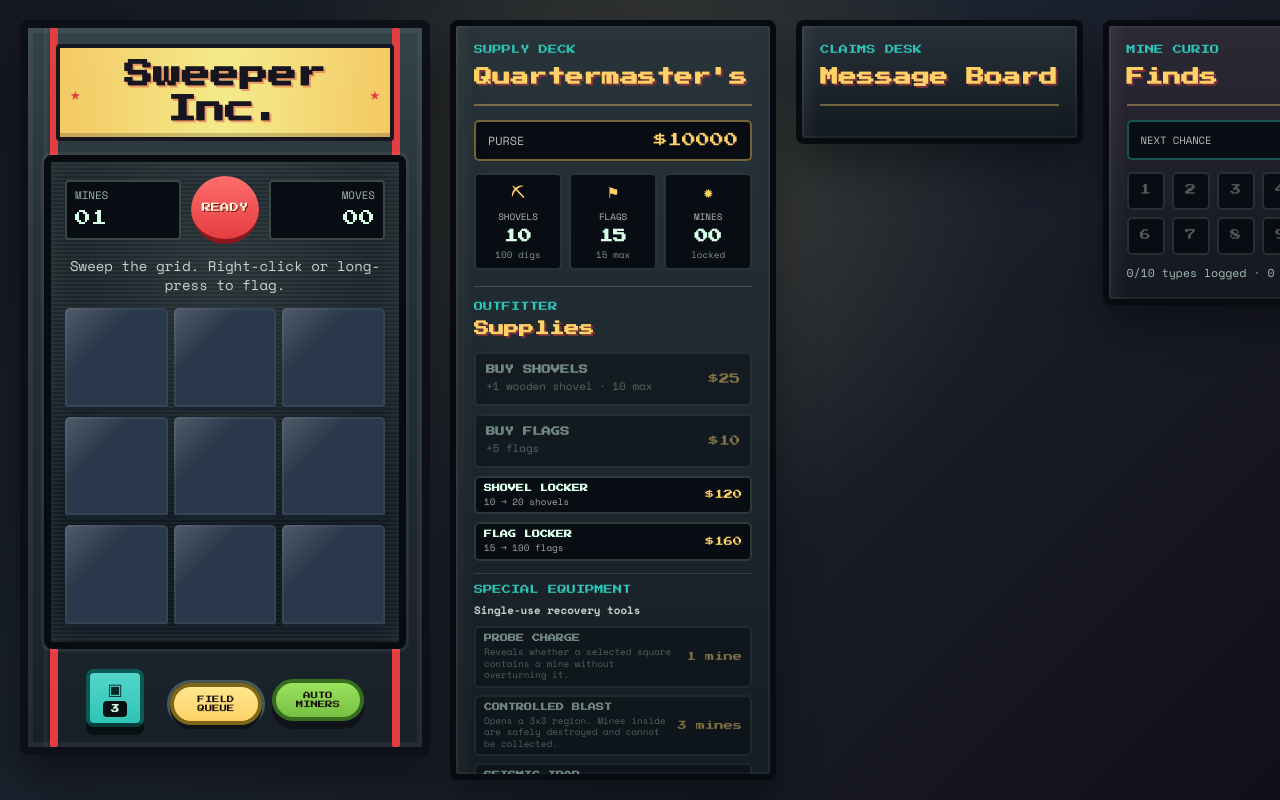
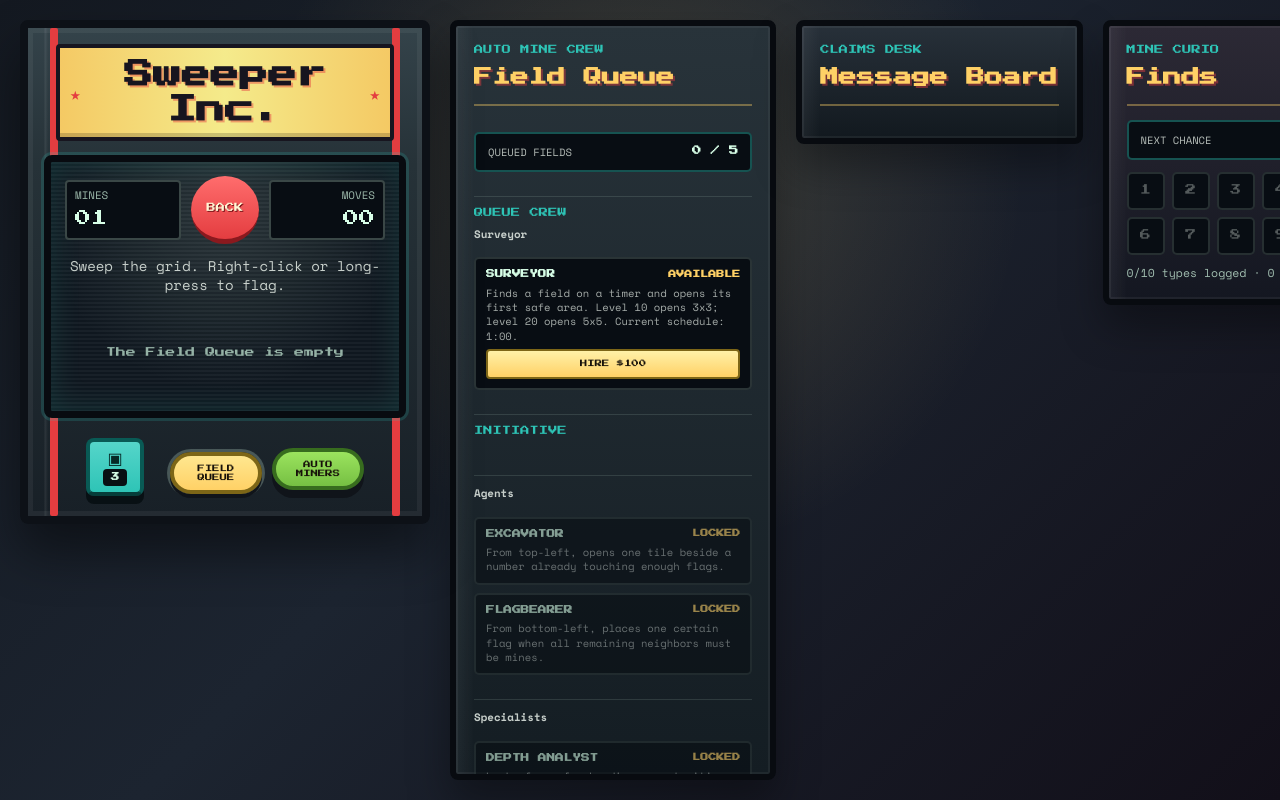
Before and after one commit to wehinson/IdleSweeo, a plain HTML site: page index.html in a window 1280 px wide. Both pictures are taken after a click on the button "FIELD QUEUE". Drawn offline with nearby package versions, Linux system fonts and the light colour scheme.

Commit message:
Fix queue navigation and cabinet scrolling

```diff
--- a/game.js
+++ b/game.js
@@ -1588,17 +1588,29 @@
 }
 
 function switchToFieldQueue() {
+  if (currentMode === GAME_MODES.fieldQueue) return;
+  saveCurrentModeState();
+  currentMode = GAME_MODES.fieldQueue;
+  autoQueueView = false;
+  document.body.classList.remove("is-auto-miners");
+  if (fieldQueueState) loadModeState(fieldQueueState);
+  render();
+}
+
+function showAutoQueueList() {
   if (currentMode === GAME_MODES.autoMiners) {
+    if (autoQueueView) return;
     saveAutoActiveField();
     autoQueueView = true;
     render();
     return;
   }
-  if (currentMode === GAME_MODES.fieldQueue) return;
   saveCurrentModeState();
-  currentMode = GAME_MODES.fieldQueue;
-  document.body.classList.remove("is-auto-miners");
-  if (fieldQueueState) loadModeState(fieldQueueState);
+  currentMode = GAME_MODES.autoMiners;
+  document.body.classList.add("is-auto-miners");
+  if (!autoMinersState) autoMinersState = createAutoMinersState();
+  autoQueueView = true;
+  resetButton.textContent = "BACK";
   render();
 }
 
@@ -2992,7 +3004,7 @@
   const button = event.target.closest(".js-start-contract");
   if (button) acceptOfferedContract(button.dataset.contractId);
 });
-fieldQueueButton.addEventListener("click", switchToFieldQueue);
+fieldQueueButton.addEventListener("click", showAutoQueueList);
 autoMinersButton.addEventListener("click", switchToAutoMiners);
 generateContractButton.addEventListener("click", generateContractOffer);
 generateChallengeButton.addEventListener("click", generateChallengeOffer);
--- a/styles.css
+++ b/styles.css
@@ -1934,6 +1934,13 @@
   position: relative;
 }
 
+.cabinet {
+  max-height: calc(100vh - 40px);
+  overflow-x: hidden;
+  overflow-y: auto;
+  scrollbar-color: var(--cyan) #080d13;
+}
+
 .quartermaster-panel {
   max-height: calc(100vh - 40px);
   overflow-x: hidden;
```
